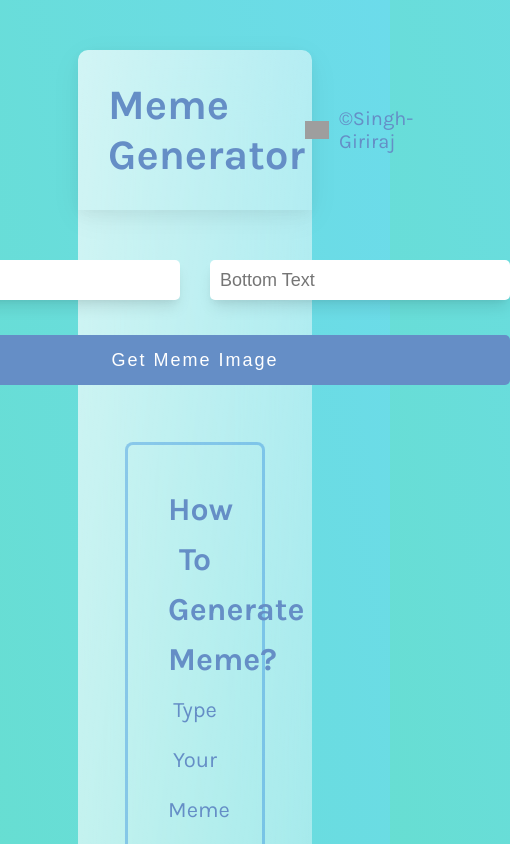
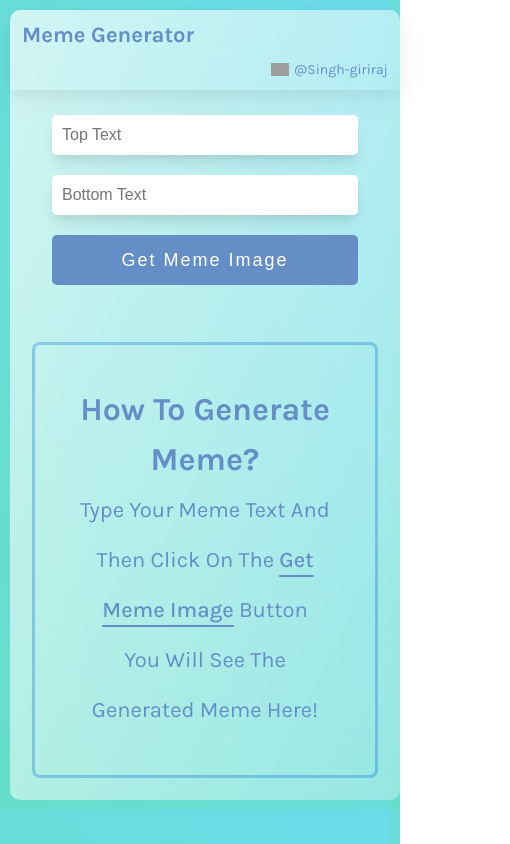
Before and after one commit to Singh-giriraj/meme-generator, a React (Create React App) app: page / in a window 390 px wide. Shown: the top 844 px of the page, 510 px wide, since content can reach past the window. Built offline with nearby package versions, Linux system fonts and the light colour scheme; no server answers; grey boxes are pictures that could not be loaded.

Commit message:
responsiveness

```diff
--- a/src/Header.js
+++ b/src/Header.js
@@ -12,7 +12,7 @@ export default function Header() {
           alt="icon"
         />
         <a className="github--link" href="https://github.com/Singh-giriraj">
-          &copy;Singh-Giriraj
+          @Singh-giriraj
         </a>
       </div>
     </header>
--- a/src/style.css
+++ b/src/style.css
@@ -8,9 +8,10 @@ body {
   font-family: Karla, Verdana, Geneva, Tahoma, sans-serif;
   background: linear-gradient(to right top, #65dfc9, #6cdbeb);
 }
+
 .app {
   margin: 50px auto;
-  max-width: 60%;
+  width: 60%;
   background: white;
   background: linear-gradient(
     to right bottom,
@@ -179,3 +180,71 @@ button:hover:after {
   text-decoration: 2px underline;
   text-underline-offset: 8px;
 }
+
+@media screen and (max-width: 768px) {
+  .app {
+    margin: 10px;
+    width: 100%;
+    align-self: center;
+  }
+  .header {
+    flex-direction: column;
+    height: 80px;
+    padding: 12px;
+  }
+  .header--title {
+    font-size: 22px;
+  }
+  .github {
+    justify-content: end;
+  }
+  .github--image {
+    width: 18px;
+    margin-right: 5px;
+  }
+  .github--link {
+    font-size: 14px;
+  }
+
+  main {
+    padding: 25px;
+  }
+
+  .form {
+    width: 90%;
+    grid-template-columns: 1fr;
+    grid-template-rows: 40px 40px 50px;
+    row-gap: 20px;
+  }
+  .form--input {
+    font-size: 16px;
+  }
+
+  .meme {
+    margin-top: 15px;
+    width: 95%;
+  }
+
+  .meme--text {
+    font-size: 2rem;
+  }
+}
+
+@media screen and (min-width: 769px) and (max-width: 1023px) {
+  .app {
+    margin: 40 auto;
+    width: 80%;
+  }
+  .form {
+    grid-template-columns: 1fr 1fr;
+  }
+  .header--title {
+    font-size: 28px;
+  }
+  .github--image {
+    width: 20px;
+  }
+  .github--link {
+    font-size: 16px;
+  }
+}
```
